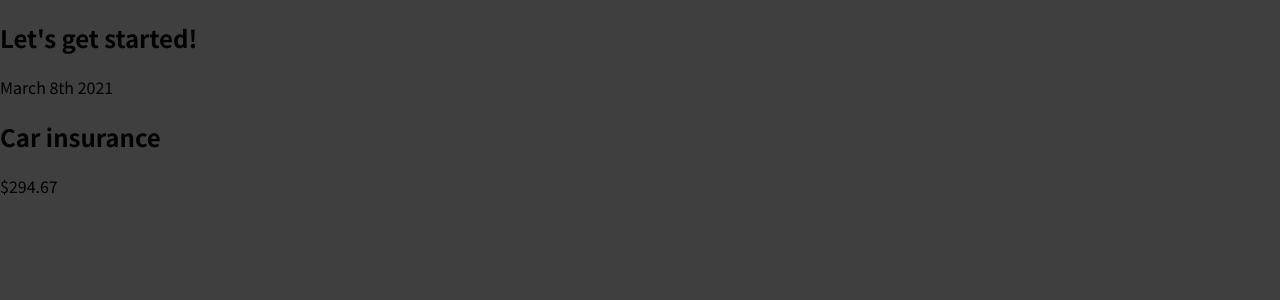
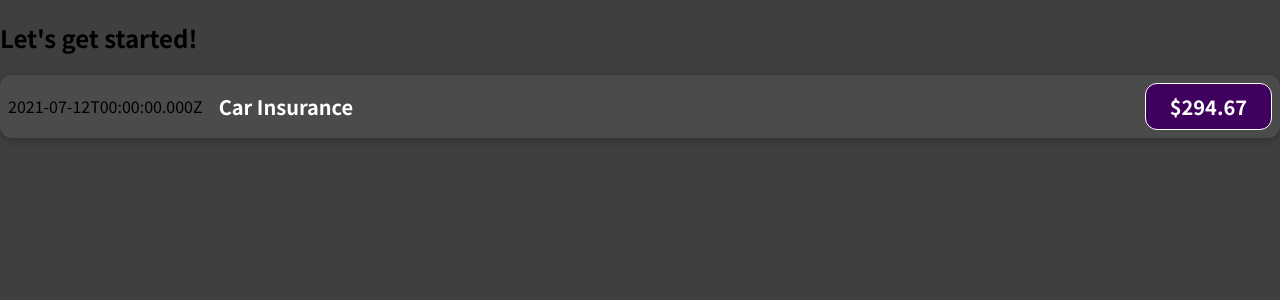
Before and after one commit to Rabee93/expenseCalculator-React, a React (Create React App) app: page / in a window 1280 px wide. Shown: the top 300 px of the page. Built offline with nearby package versions, Linux system fonts and the light colour scheme.

Commit message:
converted hard coded code to dynamic

```diff
--- a/src/components/ExpenseItem.js
+++ b/src/components/ExpenseItem.js
@@ -1,12 +1,17 @@
 import React from "react";
+import"./ExpenseItem.css"
 
 function ExpenseItem(){
+  const expenseDate = new Date(2021,6,12);
+  const expenseTitle = 'Car Insurance';
+  const expenseAmount = 294.67;
+
   return(
-    <div>
-    <div> March 8th 2021 </div>
-    <div>
-    <h2>Car insurance</h2>
-    <div>$294.67</div>
+    <div className="expense-item">
+    <div>{expenseDate.toISOString()}</div>
+    <div className="expense-item__description">
+    <h2>{expenseTitle}</h2>
+    <div className="expense-item__price">${expenseAmount}</div>
     </div>
     </div>
 
```
Also changed, not shown: 1 other file (tests, documents, lock files or other folders).
